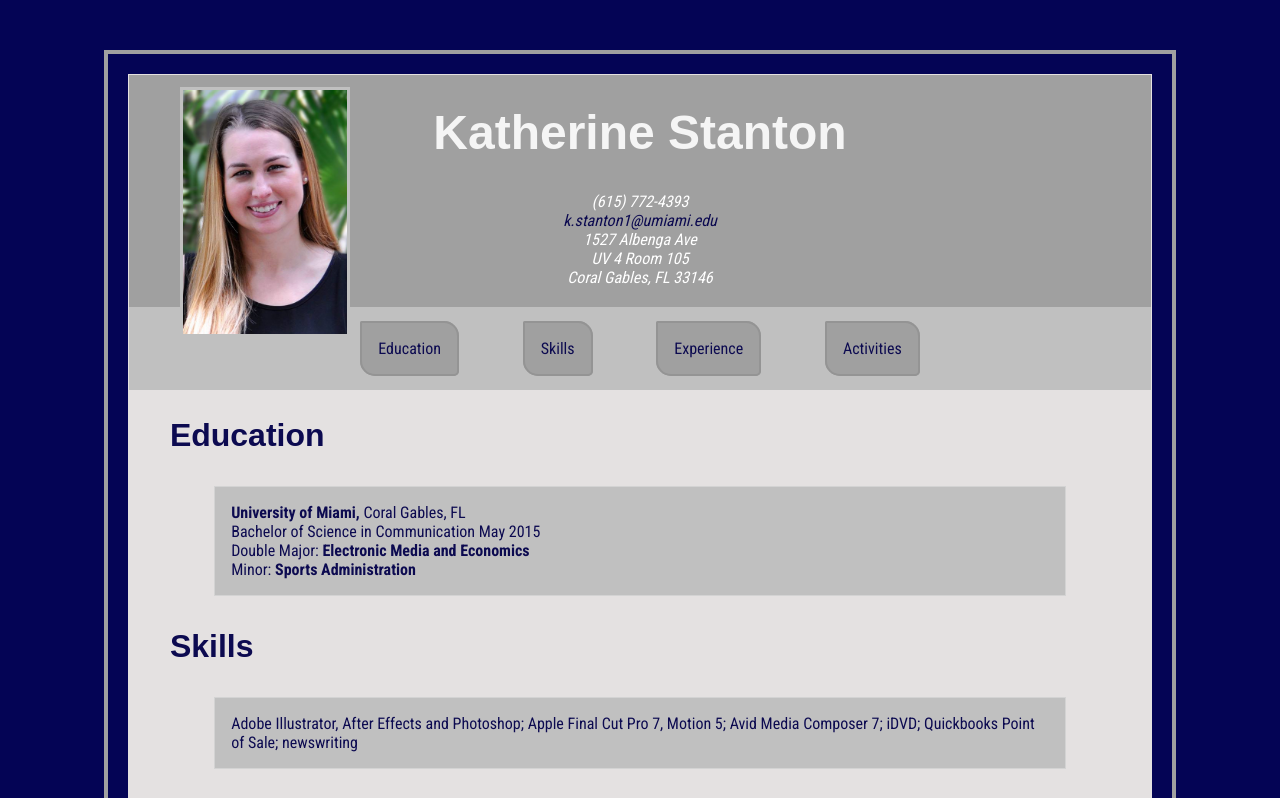
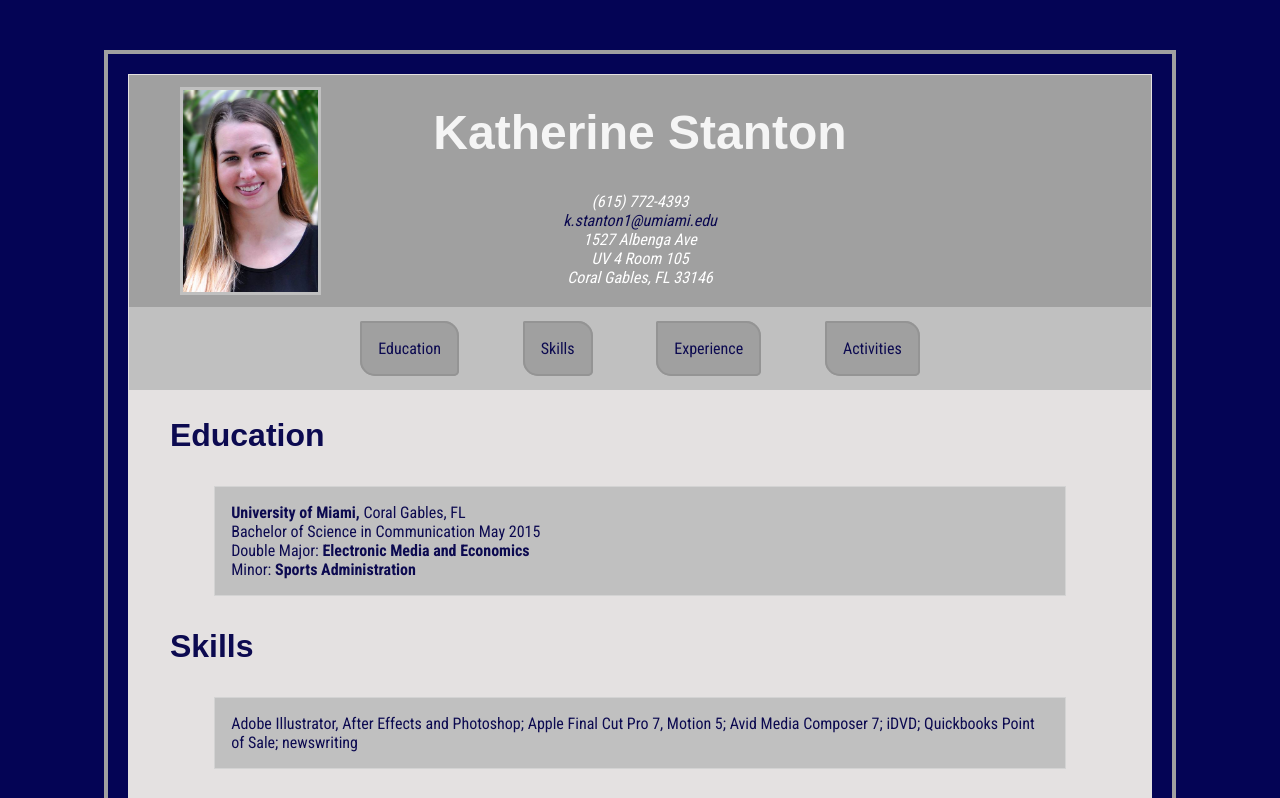
Before and after one commit to kstanton/kstanton.github.io, a plain HTML site: page index.html in a window 1280 px wide. Shown: the top 798 px of the page. Drawn offline with Linux system fonts and the light colour scheme; a web font is replaced by a local one.

Commit message:
img width

```diff
--- a/style.css
+++ b/style.css
@@ -35,7 +35,7 @@ section {
 
 img {
 	border: 3px solid #c0c0c0;
-	max-width: 16%;
+	max-width: 135px;
 	height: auto;
 	position: absolute;
 	top: 5%;
@@ -123,6 +123,8 @@ article {
 	text-align: center;
 }
 
+
+
 @media only screen and (max-device-width: 320px) {
 
 	body {
```
